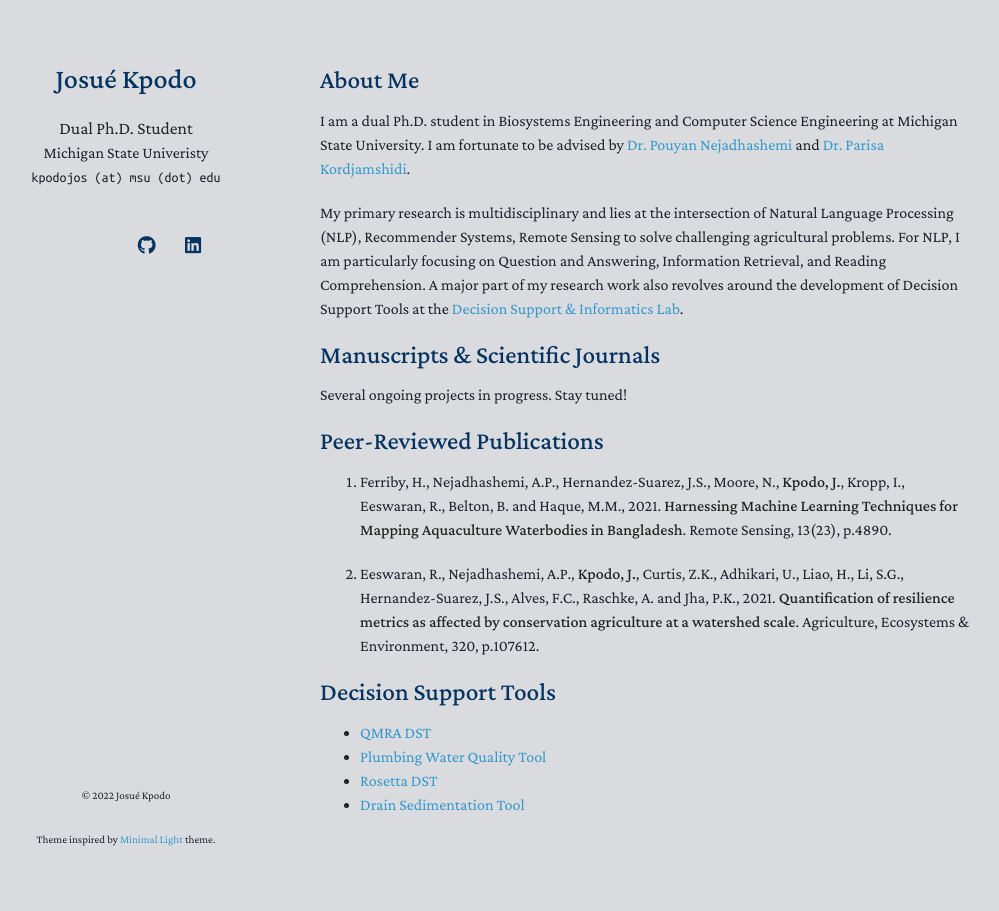
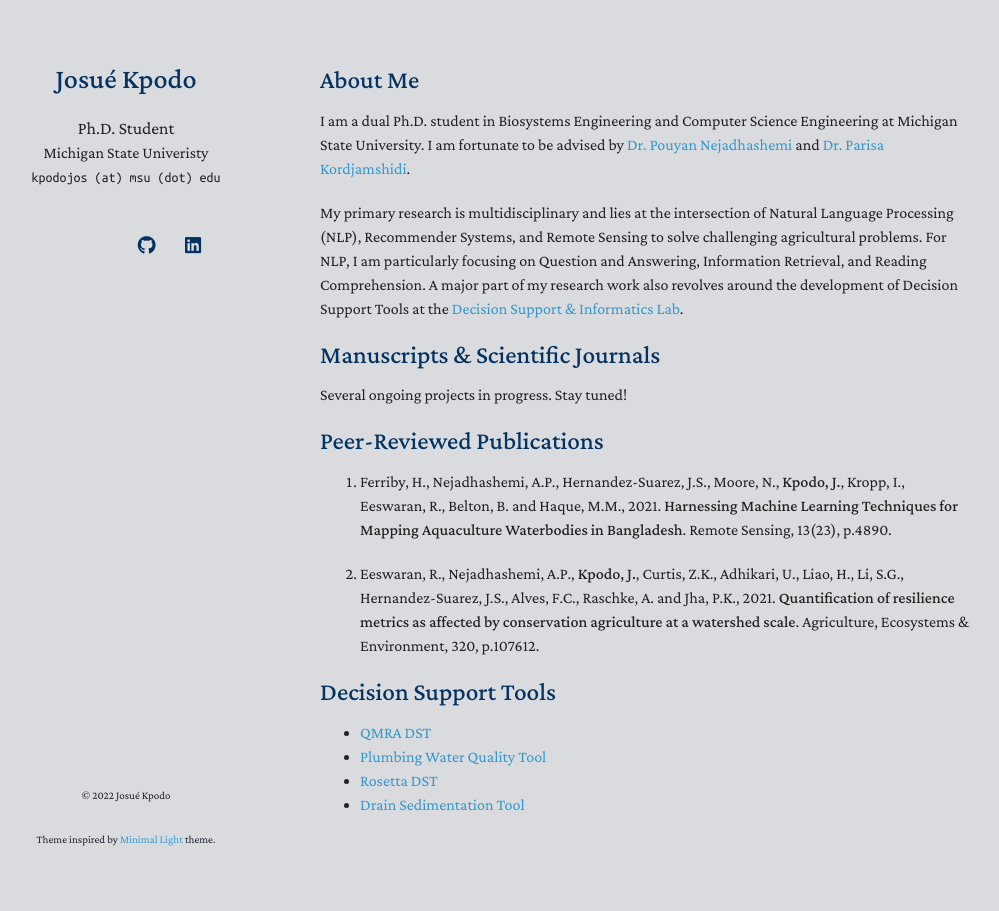
Before and after one commit to eusojk/eusojk.github.io, a Jekyll site: the page built from index.md, in a window 1280 px wide. Shown: the whole page, without its empty margins (150-1149 px from the left). Built offline with Jekyll 4.4.1, drawn with Linux system fonts in a browser that asks for light colours; nearby versions of some CDN libraries; a style sheet for code colours, icons or effects is not loaded; our own code applies the rules of GitHub Pages for plain Markdown files.

Commit message:
fixed some typos

```diff
--- a/_config.yml
+++ b/_config.yml
@@ -1,5 +1,5 @@
 title: Josué Kpodo
-position: Dual Ph.D. Student
+position: Ph.D. Student
 affiliation: Michigan State Univeristy
 email: kpodojos (at) msu (dot) edu
 cv_link: https://josuekpodo.com/files/JosueKpodo_CV.pdf
--- a/index.md
+++ b/index.md
@@ -7,7 +7,7 @@ layout: homepage
 I am a dual Ph.D. student in Biosystems Engineering and Computer Science Engineering at Michigan State University. I am fortunate to be advised by [Dr. Pouyan Nejadhashemi](https://www.egr.msu.edu/bae/profiles/pouyan) and [Dr. Parisa Kordjamshidi](https://www.cse.msu.edu/~kordjams/).
 
 
-My primary research is multidisciplinary and lies at the intersection of Natural Language Processing (NLP), Recommender Systems, Remote Sensing to solve challenging agricultural problems. For NLP, I am particularly focusing on Question and Answering, Information Retrieval, and Reading Comprehension.  A major part of my research work also revolves around the development of Decision Support Tools at the [Decision Support & Informatics Lab](https://dsiweb.cse.msu.edu/).
+My primary research is multidisciplinary and lies at the intersection of Natural Language Processing (NLP), Recommender Systems, and Remote Sensing to solve challenging agricultural problems. For NLP, I am particularly focusing on Question and Answering, Information Retrieval, and Reading Comprehension.  A major part of my research work also revolves around the development of Decision Support Tools at the [Decision Support & Informatics Lab](https://dsiweb.cse.msu.edu/).
 
 
 <!-- ## News
```
